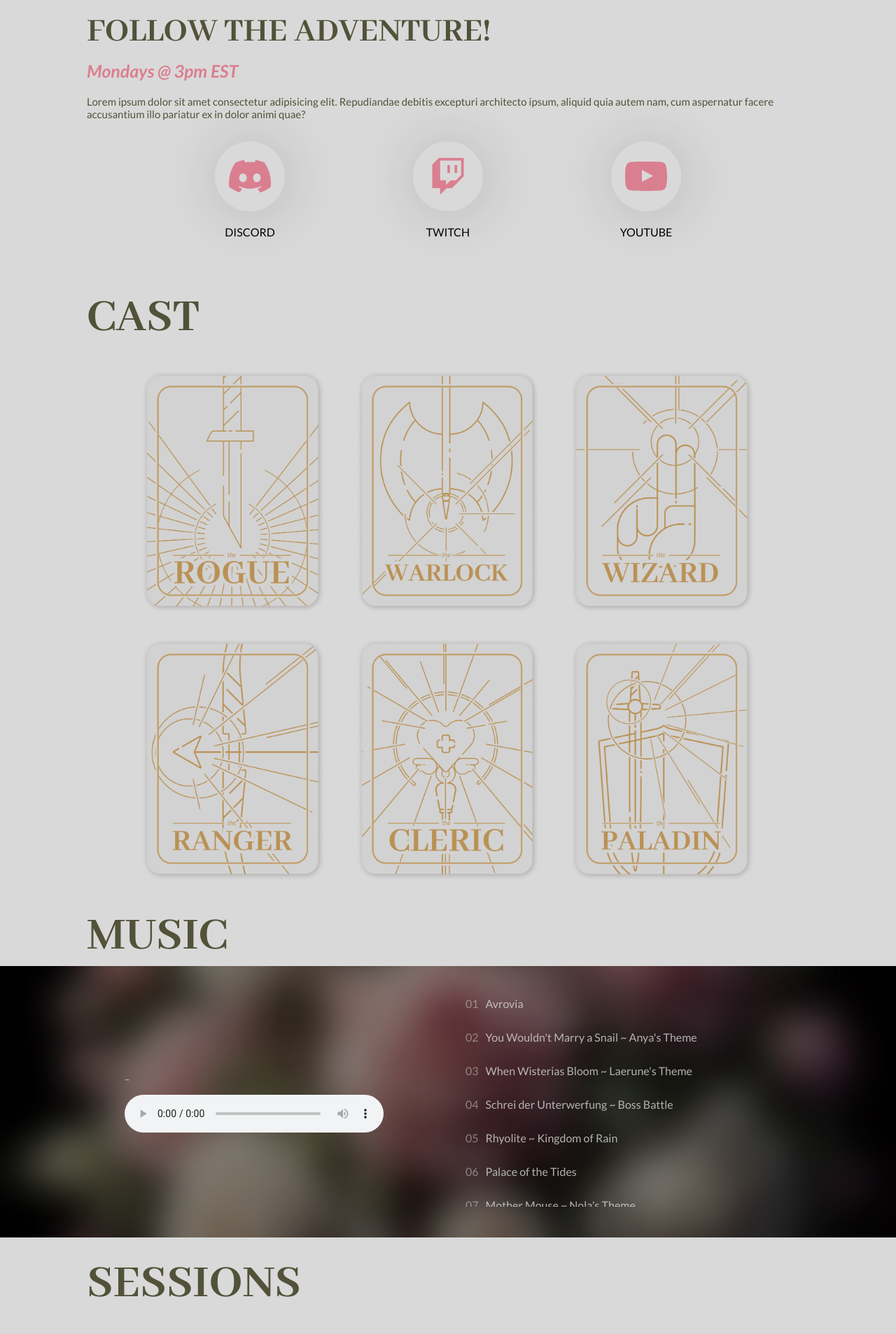
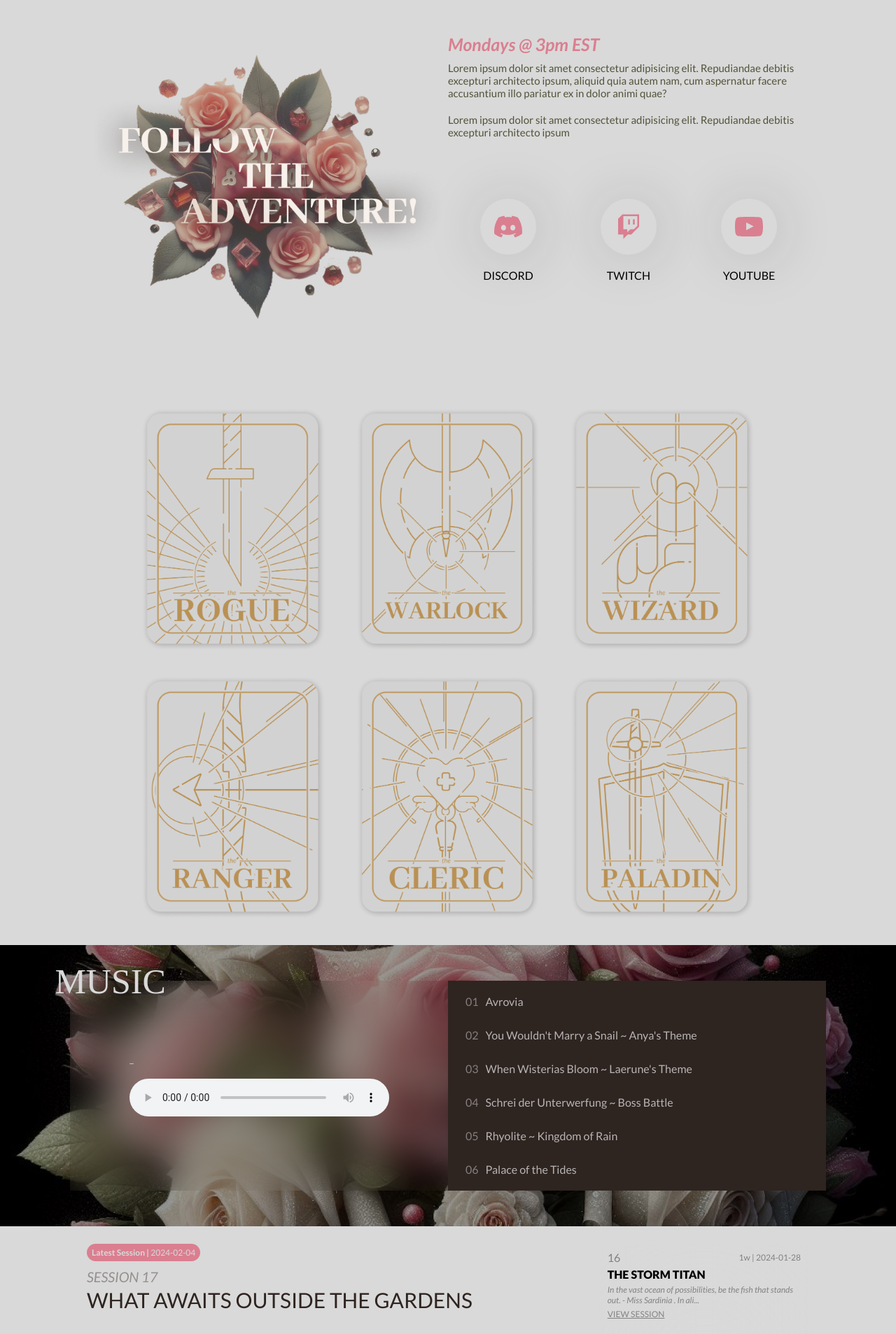
Before and after one commit to hollyefig/avrovia, a React (Create React App) app: page / in a window 1280 px wide. Shown: the part 460-2367 px from the top of the page at 70% size. Built offline with nearby package versions, Linux system fonts and the light colour scheme.

Commit message:
desktop style updates

```diff
--- a/src/components/header/Header.jsx
+++ b/src/components/header/Header.jsx
@@ -1,9 +1,24 @@
-import React, { useRef } from "react";
+import React, { useRef, useEffect } from "react";
 import "./header.css";
 import avroviaTitle from "../../assets/images/avroviaTitle.png";
 
 export default function Header() {
   const titleRef = useRef(null);
+
+  useEffect(() => {
+    const onScroll = (e) => {
+      console.log("scroll", e.target.scrollingElement.scrollTop);
+      const scrollTarget = e.target.scrollingElement.scrollTop;
+      titleRef.current !== null && scrollTarget >= 390
+        ? (titleRef.current.style.opacity = 0)
+        : (titleRef.current.style.opacity = 1);
+    };
+    window.addEventListener("scroll", (e) => onScroll(e));
+
+    return () => {
+      window.removeEventListener("scroll", (e) => onScroll(e));
+    };
+  }, []);
 
   return (
     <div className='headerWrap'>
--- a/src/components/header/header.css
+++ b/src/components/header/header.css
@@ -27,6 +27,7 @@
     width: 60%;
     position: relative;
     transform: translateY(0px);
+    position: fixed;
 }
 
 
--- a/src/components/sect1/Sect1.jsx
+++ b/src/components/sect1/Sect1.jsx
@@ -4,6 +4,7 @@ import Countdown from "./Countdown";
 import { data } from "../../data.js";
 import Svgs from "../Svgs.jsx";
 import gsap from "gsap";
+import followAdventure from "../../assets/images/followAdventure.png";
 
 export default function Sect1() {
   // ? determine session is live
@@ -33,20 +34,28 @@ export default function Sect1() {
         </span>
       </div>
 
+      <div className='sect1Content'>
         {/* copy  */}
-      <div className='sect1Copy'>
-        <span className='uppercase green displayFont displayMedium'>
-          Follow the adventure!
-        </span>
+        <div className='sect1Left'>
+          <img src={followAdventure} alt='Follow The Adventure!' />
+        </div>
+
+        <div className='sect1Right'>
           <span className='pink fontBold copyMedium'>
             <em>Mondays @ 3pm EST</em>
           </span>
           <span className='copyDefault green'>
-          Lorem ipsum dolor sit amet consectetur adipisicing elit. Repudiandae
-          debitis excepturi architecto ipsum, aliquid quia autem nam, cum
-          aspernatur facere accusantium illo pariatur ex in dolor animi quae?
+            <p>
+              Lorem ipsum dolor sit amet consectetur adipisicing elit.
+              Repudiandae debitis excepturi architecto ipsum, aliquid quia autem
+              nam, cum aspernatur facere accusantium illo pariatur ex in dolor
+              animi quae?
+            </p>
+            <p>
+              Lorem ipsum dolor sit amet consectetur adipisicing elit.
+              Repudiandae debitis excepturi architecto ipsum
+            </p>
           </span>
-      </div>
 
           {/* socials  */}
           <div className='iconSocialsWrap'>
@@ -66,5 +75,7 @@ export default function Sect1() {
             ))}
           </div>
         </div>
+      </div>
+    </div>
   );
 }
--- a/src/components/sect1/sect1.css
+++ b/src/components/sect1/sect1.css
@@ -11,6 +11,7 @@
     transform: translateY(20);
     opacity: 0;
 }
+
 
 .countdownWrap {
     border-radius: 40px;
@@ -43,21 +44,39 @@
 
 }
 
-.sect1Copy {
+.sect1Content {
+    width: 100%;
     display: flex;
-    flex-direction: column;
-    padding: 20px 0;
+    flex-direction: row;
+    padding: 5% 0 0 0;
 }
 
-.sect1Copy > span:not(:first-child) {
+.sect1Left, .sect1Right {
+    flex: 1;
+    display: flex;
+    width: 100%;
+}
+
+.sect1Left img {
+    width: 100%;
+    height: auto;
+}
+
+.sect1Right {
+    flex-direction: column;
+}
+
+.sect1Right p {
     padding: 10px 0;
+    display: inline-block;
 }
 
 .iconSocialsWrap {
     display: flex;
     flex-direction: row;
-    justify-content: space-evenly;
+    justify-content: space-around;
     width: 100%;
+    height: 100%;
 }
 
 .iconSocial {
@@ -90,7 +109,7 @@
 }
 
 .iconCircle svg {
-    width: 60px;
+    width: 40px;
     aspect-ratio: 1 / 1;
     fill: var(--pink);
     transition: fill .2s ease-out;
@@ -102,12 +121,24 @@
 
 @media only screen and (max-width: 768px) {
 
+    .sect1Content {
+        flex-direction: column;
+    }
+
     .iconCircle {
         padding: 15px;
     }
 
     .iconCircle svg {
         width: 35px;
+    }
+
+    .sect1Left {
+        justify-content: center;
+    }
+    .sect1Left img {
+        max-width: 300px;
+        width: 100%;
     }
 }
 
--- a/src/components/sect2/Sect2.jsx
+++ b/src/components/sect2/Sect2.jsx
@@ -66,7 +66,6 @@ export default function Sect2() {
 
   return (
     <div className='sect2Wrap'>
-      <span className='green uppercase displayLarge largeSubhead'>Cast</span>
       <div className='charDisplay'>
         <div className='charGrid' ref={gridRef}>
           <div className='charCopyWrap'>
--- a/src/components/sect2/sect2.css
+++ b/src/components/sect2/sect2.css
@@ -203,6 +203,11 @@
         transform: none;
     }
 
+    .closeCard {
+        top: 20px;
+        right: 0px;
+    }
+
 }
 
 @media only screen and (max-width: 425px) {
--- a/src/components/sect3/Sect3.jsx
+++ b/src/components/sect3/Sect3.jsx
@@ -12,9 +12,11 @@ export default function Sect3() {
 
   return (
     <div className='sect2Wrap'>
-      <span className='green uppercase displayLarge largeSubhead'>Music</span>
       <div className='sect3Bg'>
         <div className='sect3Flex'>
+          <span className='white uppercase displayLarge musicSubhead'>
+            Music
+          </span>
           <div className='sect3Left'>
             <div className='player'>
               <span className='songTitle displayFont displaySmall'>
--- a/src/components/sect3/sect3.css
+++ b/src/components/sect3/sect3.css
@@ -3,7 +3,7 @@
     background-position: center;
     background-repeat: no-repeat;
     background-size: cover;
-    padding: 1.5em;
+    padding: 4%;
     display: flex;
     justify-content: center;
     align-items: center;
@@ -11,11 +11,14 @@
 }
 
 .sect3Flex {
+    max-width: var(--maxWidth);
     width: 100%;
+    margin: 0 auto;
     display: flex;
     flex-direction: row;
     color: var(--lightWhite);
-    padding: 20px 5%;
+    backdrop-filter: blur(26px);
+    position: relative;
 }
 
 .sect3Flex > div {
@@ -23,12 +26,22 @@
     overflow-x: hidden;
 }
 
+.sect3Left, .sect3Right {
+    padding: 20px 0 20px 0;
+}
+
 .sect3Left {
     display: flex;
     flex-direction: column;
     justify-content: center;
     align-items: center;
+}
 
+.musicSubhead {
+    position: absolute;
+    top: -9.5%;
+    left: -2%;
+    font-size: 50px;
 }
 
 .player {
@@ -50,6 +63,7 @@
     display: flex;
     flex-direction: column;
     row-gap: 29px;
+    background-color: var(--brown);
 }
 
 .song {
@@ -106,11 +120,24 @@
     .sect3Right {
         max-height: 200px;
     }
+
+    .musicSubhead {
+        top: -24px;
+        left: 0;
+        font-size: 50px;
+    }
+
+    .songTitle {
+            padding: 40px 0 0 0;
+            display: inline-block;
+    }
 }
 
 @media only screen and (max-width: 425px) {
 
     .sect3Bg {
         background-size: 200vw auto;
+        padding: 15% 4%;
     }
+
 }
--- a/src/components/sect4/Sect4.jsx
+++ b/src/components/sect4/Sect4.jsx
@@ -94,15 +94,13 @@ export default function Sect4() {
     <div className='floralBgWrap'>
       <div className='floralBg'></div>
       <div className='sect4Wrap'>
-        <div className='displayFont uppercase displayLarge green sect4Header'>
-          Sessions
-        </div>
         <div className='sect4Content copyFont'>
           <div className='sect4Left'>
             {/* latest session node  */}
             <div className='countdownWrap copyDefault'>
               <span className='countdownCopy'>
-                <span className='fontBold'>Latest |</span> {dates[0].date}
+                <span className='fontBold'>Latest Session |</span>{" "}
+                {dates[0].date}
               </span>
             </div>
             {/* session number */}
--- a/src/components/sect4/sect4.css
+++ b/src/components/sect4/sect4.css
@@ -137,7 +137,7 @@
     width: 100%;
     border-radius: 10px;
     width:100%;
-    height: 80vh;
+    height: 75vh;
     overflow-y: scroll;
     display: flex;
     flex-direction: column;
@@ -195,12 +195,18 @@
 .footerWrap {
     background-color: var(--green);
     position: relative;
-    padding: 1.5%;
+    padding: 1.5% 4%;
 }
 
 .footerContent {
     max-width: var(--maxWidth);
     width: 100%;margin: 0 auto;
+}
+
+.footerContent .displayLarge {
+    font-size: 50px;
+    padding: 0 0 10px 0;
+    display: inline-block;
 }
 
 .footerGrid {
@@ -239,6 +245,10 @@
 /* & responsive  */
 
 @media only screen and (max-width: 768px) {
+
+    .floralBg {
+        background-size: 60vh;
+    }
     .sect4Content {
         flex-direction: column;
         display: block;
@@ -263,4 +273,14 @@
     .seshName {
         font-size: 30px;
     }
+
+    .footerContent .displayLarge {
+        font-size: 30px;
+    }
+
+    .footerGrid {
+        display: flex;
+        row-gap: 25px;
+        flex-direction: column;
+    }
 }
```
Also changed, not shown: src/assets/images/followAdventure.png (added), src/assets/images/sect3Bg.jpg. Lines whose indentation alone changed are shown as unchanged.
